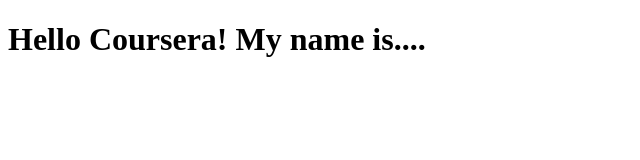
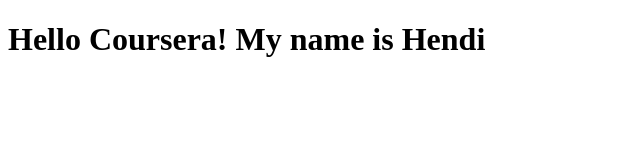
Before and after one commit to 1Trickier/cousera-test, a plain HTML site: page website/index.html in a window 1280 px wide. Shown: the whole page, without its empty margins (0-640 px from the left). Drawn offline with Linux system fonts and the light colour scheme.

Commit message:
Small Modification

```diff
--- a/website/index.html
+++ b/website/index.html
@@ -4,6 +4,6 @@
 	<title>Hello Coursera</title>
 </head>
 <body>
-<h1> Hello Coursera! My name is....</h1>
+<h1> Hello Coursera! My name is Hendi</h1>
 </body>
 </html>
```
